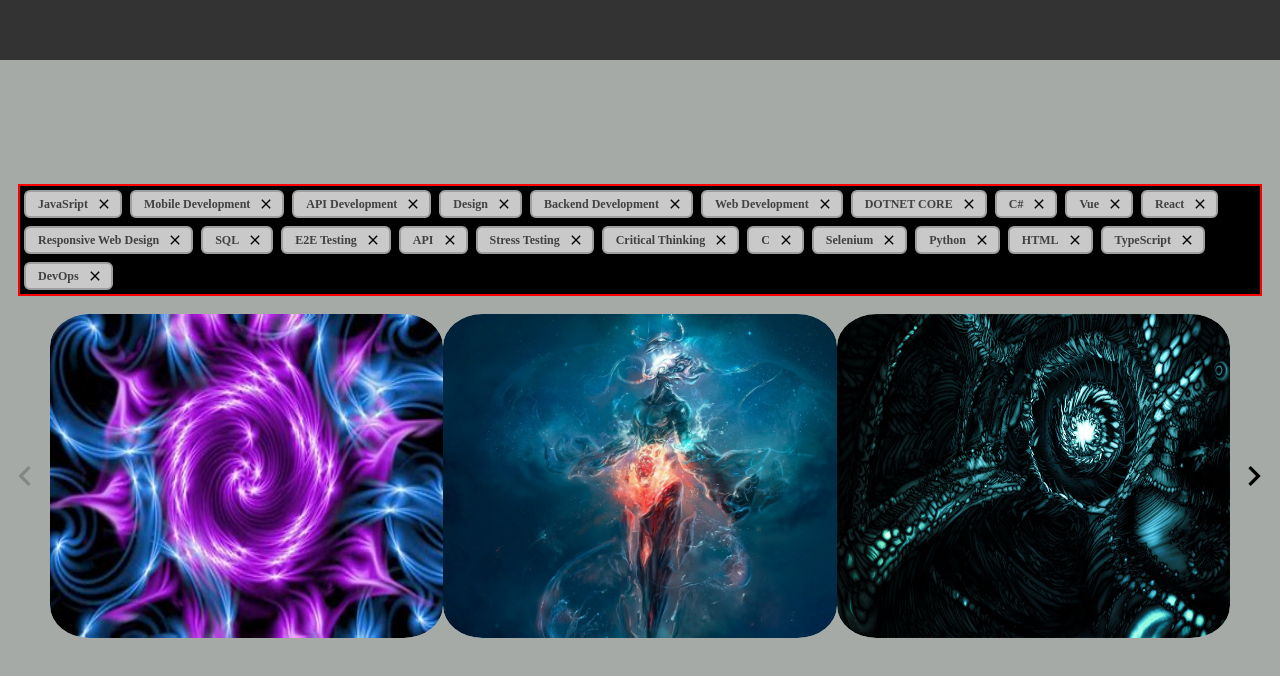
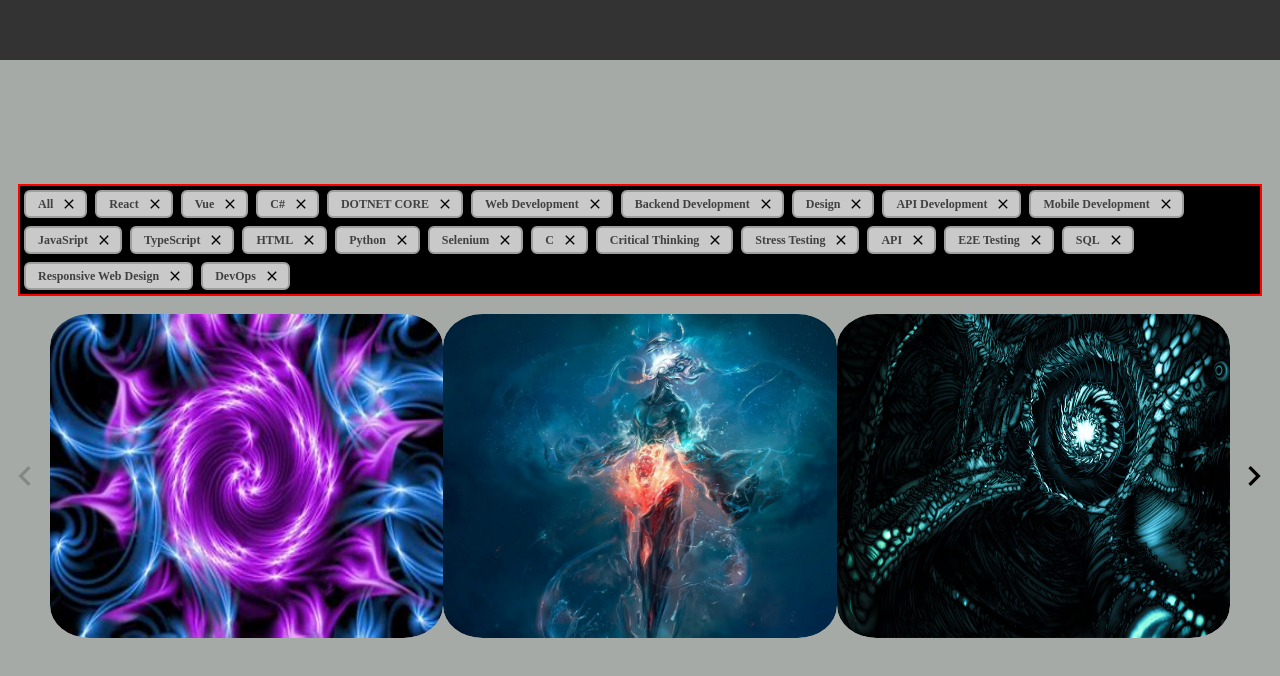
Before and after one commit to ballin-98/portfolio-website, a Vue app in the folder portfolio-application/: page / in a window 1280 px wide. Shown: the part 740-1416 px from the top of the page. Built offline with nearby package versions, Linux system fonts and the light colour scheme.

Commit message:
added logic for all tags

```diff
--- a/portfolio-application/src/components/ProjectsPage.vue
+++ b/portfolio-application/src/components/ProjectsPage.vue
@@ -51,6 +51,7 @@ type TagDto = {
 };
 
 const allTags: TagDto[] = [
+  { title: "All", showTag: true },
   { title: "React", showTag: true },
   { title: "Vue", showTag: true },
   { title: "C#", showTag: true },
@@ -77,16 +78,27 @@ const allTags: TagDto[] = [
 
 const tagsToDisplay: Ref<TagDto[]> = ref(allTags);
 const computedTagsToDisplay = computed(() => tagsToDisplay.value);
+const allTagsClicked = ref(false);
 
 // Function to update the 'showTag' property for a specific tag
 const updateTagVisibility = (tagTitle: string) => {
   const tagIndex = tagsToDisplay.value.findIndex(
     (tag) => tag.title === tagTitle
   );
-  if (tagIndex !== -1) {
+  console.log(tagIndex);
+  if (tagIndex === 0) {
+    handleAllTagsVisibilityUpdate();
+  } else {
     tagsToDisplay.value[tagIndex].showTag =
       !tagsToDisplay.value[tagIndex].showTag;
   }
+};
+
+const handleAllTagsVisibilityUpdate = () => {
+  tagsToDisplay.value.forEach((tag) => {
+    tag.showTag = !allTagsClicked.value;
+  });
+  allTagsClicked.value = !allTagsClicked.value;
 };
 
 // variables
@@ -135,8 +147,8 @@ const getPreviousCards = () => {
   height: auto;
   background: black;
   display: flex;
-  flex-direction: row-reverse; /* Reverse the order of the flex container */
-  justify-content: flex-end; /* Align content to the end (right side) */
+
+  justify-content: flex-start; /* Align content to the end (right side) */
   align-items: center;
   flex-wrap: wrap;
   /* padding: 20px; */
```
